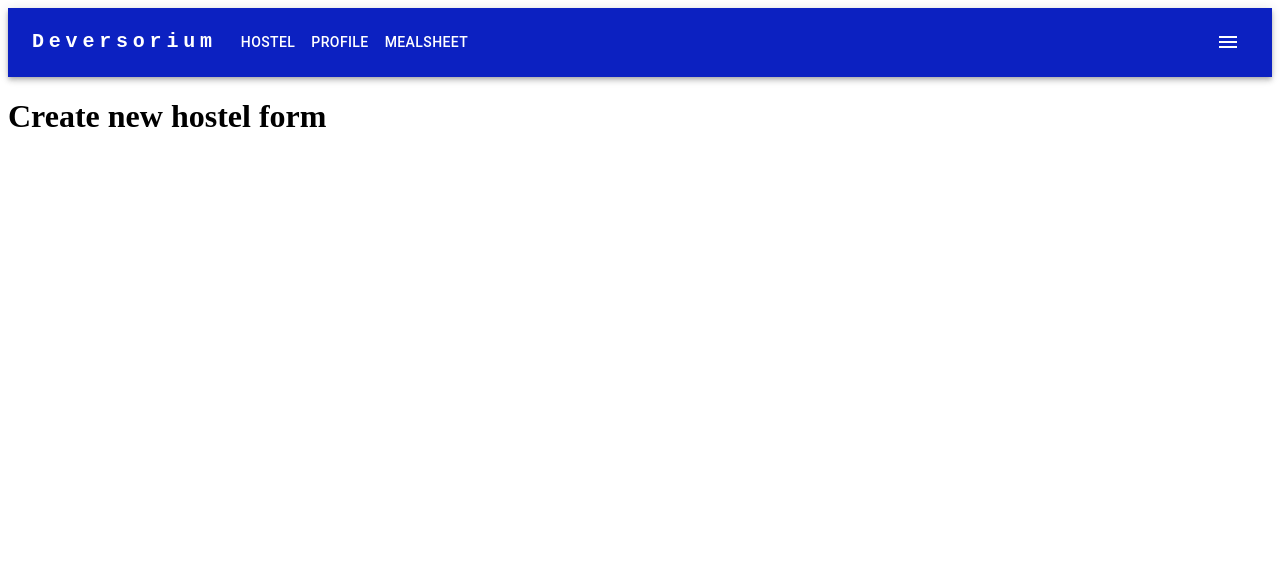
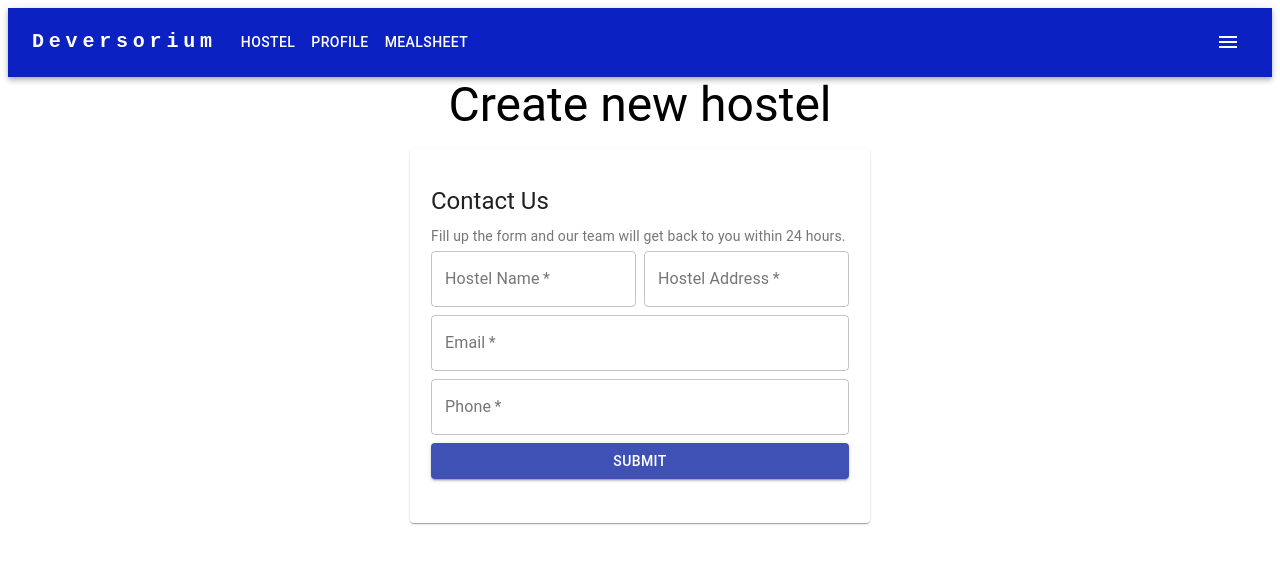
Before and after one commit to prothitoshovon/Deversorium, a React (Create React App) app in the folder frontend/: page /HostelForm in a window 1280 px wide. Shown: the top 564 px of the page. Built offline with nearby package versions, Linux system fonts and the light colour scheme.

Commit message:
Added some boiler plate for Hostel Form and action

```diff
--- a/frontend/package.json
+++ b/frontend/package.json
@@ -9,13 +9,19 @@
     "@mui/icons-material": "^5.11.16",
     "@mui/material": "^5.11.16",
     "@mui/styled-engine": "^5.11.16",
+    "@reduxjs/toolkit": "^1.9.3",
     "@testing-library/jest-dom": "^5.16.5",
     "@testing-library/react": "^13.4.0",
     "@testing-library/user-event": "^13.5.0",
+    "axios": "^0.19.2",
     "react": "^18.2.0",
     "react-dom": "^18.2.0",
+    "react-redux": "^8.0.5",
     "react-router-dom": "^6.10.0",
     "react-scripts": "5.0.1",
+    "redux": "^4.0.5",
+    "redux-thunk": "^2.3.0",
+    "redux-toolkit": "^1.1.2",
     "web-vitals": "^2.1.4"
   },
   "scripts": {
--- a/frontend/src/App.js
+++ b/frontend/src/App.js
@@ -6,7 +6,7 @@ import Profile from './components/Owner/Profile/Profile'
 import Hostel from './components/Owner/Hostel/Hostel'
 import Mealsheet from './components/Owner/Mealsheet/Mealsheet'
 import HostelForm from './components/Owner/HostelForm/HostelForm'
-
+import { useDispatch } from 'react-redux';
 
 function App() {
   return (
--- /dev/null
+++ b/frontend/src/actions/hostels.js
@@ -0,0 +1,17 @@
+import { FETCH_ALL, CREATE, UPDATE, DELETE, LIKE } from '../constants/actionTypes';
+
+import * as api from '../api/index.js';
+
+// export const fetchHostels = () => axios.get(url);
+// export const createHostels = (newPost) => axios.post(url, newPost);
+// export const updateHostel = (id, updatedPost) => axios.patch(`${url}/${id}`, updatedPost);
+// export const deleteHostel = (id) => axios.delete(`${url}/${id}`);
+const createHostels = (newHostel) => async (dispatch) =>{
+    try {
+    const { data } = await api.createPost(post);
+
+    dispatch({ type: CREATE, payload: data });
+  } catch (error) {
+    console.log(error.message);
+  }
+}
--- a/frontend/src/components/Owner/Homepage/Homepage.js
+++ b/frontend/src/components/Owner/Homepage/Homepage.js
@@ -3,7 +3,7 @@ import {Route, Routes} from "react-router"
 import HostelForm from '../HostelForm/HostelForm'
 import { Link } from 'react-router-dom';
 import AddIcon from '@mui/icons-material/Add';
-import { Button, IconButton } from '@mui/material'
+import { Grid, TextField, Button, Card, CardContent, Typography } from '@material-ui/core';
 function Homepage() {
   return (
     <div>
--- a/frontend/src/components/Owner/HostelForm/HostelForm.js
+++ b/frontend/src/components/Owner/HostelForm/HostelForm.js
@@ -1,10 +1,44 @@
 import React from 'react'
-
+import { Grid, TextField, Button, Card, CardContent, Typography } from '@material-ui/core';
 function HostelForm() {
   return (
-    <div>
-      <h1>Create new hostel form</h1>
-    </div>
+      <div>
+          <Typography gutterBottom variant="h3" align="center">
+              Create new hostel
+          </Typography>
+          <Grid>
+              <Card style={{ maxWidth: 450, padding: "20px 5px", margin: "0 auto" }}>
+                  <CardContent>
+                      <Typography gutterBottom variant="h5">
+                          Contact Us
+                      </Typography>
+                      <Typography variant="body2" color="textSecondary" component="p" gutterBottom>
+                          Fill up the form and our team will get back to you within 24 hours.
+                      </Typography>
+                      <form>
+                          <Grid container spacing={1}>
+                              <Grid xs={12} sm={6} item>
+                                  <TextField placeholder="Enter name of hostel" label="Hostel Name" variant="outlined" fullWidth required />
+                              </Grid>
+                              <Grid xs={12} sm={6} item>
+                                  <TextField placeholder="Enter address of hostel" label="Hostel Address" variant="outlined" fullWidth required />
+                              </Grid>
+                              <Grid item xs={12}>
+                                  <TextField type="email" placeholder="Enter email" label="Email" variant="outlined" fullWidth required />
+                              </Grid>
+                              <Grid item xs={12}>
+                                  <TextField type="number" placeholder="Enter phone number" label="Phone" variant="outlined" fullWidth required />
+                              </Grid>
+                              <Grid item xs={12}>
+                                  <Button type="submit" variant="contained" color="primary" fullWidth>Submit</Button>
+                              </Grid>
+
+                          </Grid>
+                      </form>
+                  </CardContent>
+              </Card>
+          </Grid>
+      </div>
   )
 }
 
--- /dev/null
+++ b/frontend/src/constants/actionTypes.js
@@ -0,0 +1,5 @@
+export const CREATE = 'CREATE';
+export const UPDATE = 'UPDATE';
+export const DELETE = 'DELETE';
+export const FETCH_ALL = 'FETCH_ALL';
+export const LIKE = 'LIKE';
--- a/frontend/src/index.js
+++ b/frontend/src/index.js
@@ -3,11 +3,18 @@ import ReactDOM from "react-dom/client"
 import App from "./App"
 import { BrowserRouter } from "react-router-dom"
 
+import { Provider } from 'react-redux';
+import thunk from 'redux-thunk';
+import {configureStore} from '@reduxjs/toolkit'
+import { reducers } from './reducers';
+
 const root = ReactDOM.createRoot(document.getElementById("root"))
+const store = configureStore({reducer:reducers})
 root.render(
-  <React.StrictMode>
-    <BrowserRouter>
-      <App />
-    </BrowserRouter>
-  </React.StrictMode>
+    <Provider store={store}>
+         <BrowserRouter>
+             <App />
+        </BrowserRouter>
+    </Provider>
+
 )
--- /dev/null
+++ b/frontend/src/reducers/hostels.js
@@ -0,0 +1,13 @@
+import { FETCH_ALL, CREATE, UPDATE, DELETE, LIKE } from '../constants/actionTypes'
+
+export default (hostels = [], action) => {
+    switch(action.type)
+    {
+        case FETCH_ALL:
+            return action.payload
+        case CREATE:
+            return [...hostels,action.payload]
+        default:
+            return hostels
+    }
+}
--- /dev/null
+++ b/frontend/src/reducers/index.js
@@ -0,0 +1,5 @@
+import { combineReducers } from 'redux';
+
+import hostels from './hostels.js'
+
+export const reducers = combineReducers({ hostels });
```
Also changed, not shown: frontend/src/api/index.js (added, +8 -0 lines), 1 other file (tests, documents, lock files or other folders).
